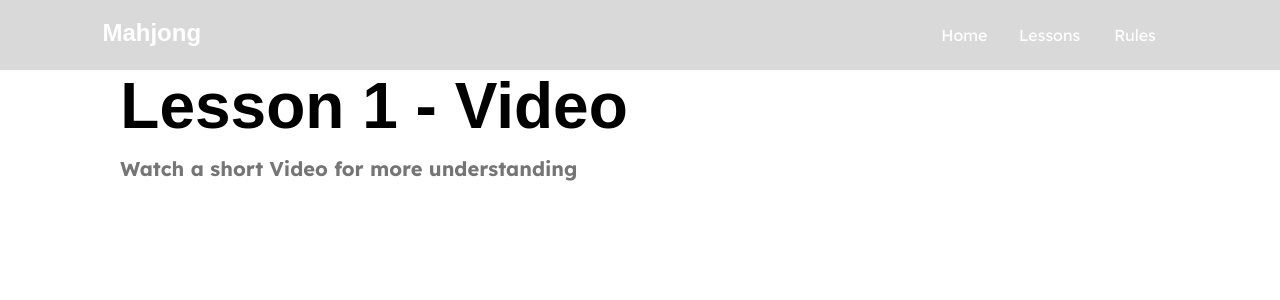
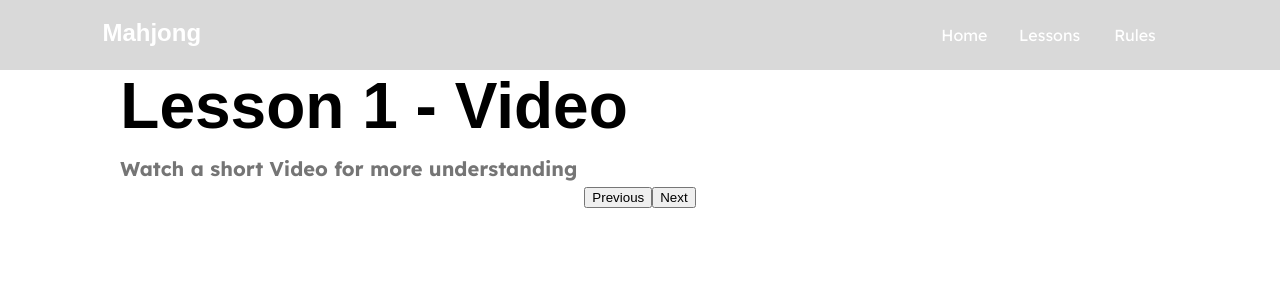
Before and after one commit to FHJohannes/rmw-sem5-proj, a React (Vite) app: page /lessons/videos/1 in a window 1280 px wide. Shown: the top 300 px of the page. Built offline with nearby package versions, Linux system fonts and the light colour scheme; a web font is replaced by a local one.

Commit message:
Previous-Next-Buttons logic is added

```diff
--- a/src/components/videoContainer/videoContainer.tsx
+++ b/src/components/videoContainer/videoContainer.tsx
@@ -1,23 +1,38 @@
 import type { VideoPageContent } from "src/pages/videoPages/videoPageText";
 import styles from "./videoContainer.module.css";
-import { useParams } from "react-router-dom";
+import { useNavigate, useParams } from "react-router-dom";
 
 interface props {
     content: VideoPageContent[];
 }
 
 export function VideoContent({content}: props){
-
+    const navigate = useNavigate();
     const {id} = useParams<{id: string}>();
 
     const lessonVideo = content.find((cLV) => cLV.id === Number(id));
 
-    return(
+    return (
         <>
             <div className={styles.initialContainer}>
                 <h1 className={styles.pageTitle}>{lessonVideo?.videoTitle}</h1>
                 <em className={styles.pageP}>{lessonVideo?.videoShortDescription}</em>
+                <button
+                    onClick = {() =>
+                        Number(id) > 1?
+                        navigate(`/lessons/videos/${Number(id) - 1}`)
+                        : navigate('/lessons/videos/7')}>Previous
+                </button>
+                <button
+                    onClick = {() =>
+                        Number(id) < 7?
+                        navigate(`/lessons/videos/${Number(id) + 1}`)
+                        : navigate('/lessons/videos/1')}>Next
+                </button>
             </div>
         </>
     )
 }
+
+// Number(id) > 1? navigate(`/lessons/videos/${Number(id) - 1}: navigate('/lessons/videos/7')
+// onClick = {() => navigate(`/lessons/videos/${Number(id) - 1}`)}
```
